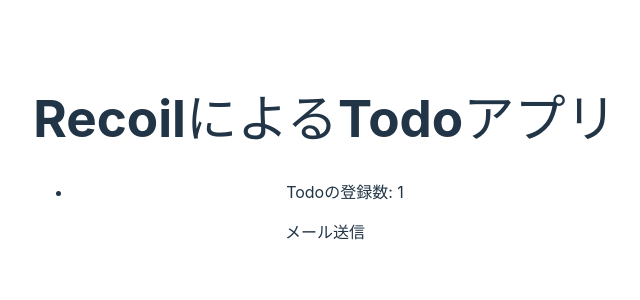
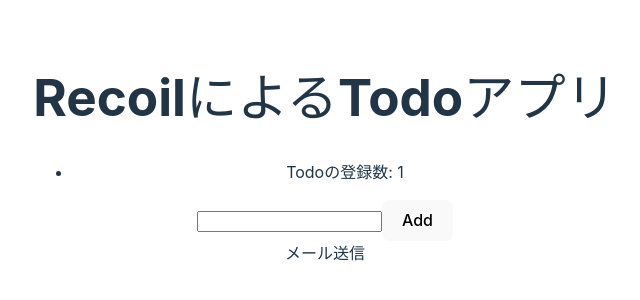
Before and after one commit to jimachi/react-repices, a React (Vite) app: page / in a window 1280 px wide. Shown: the part 250-550 px from the top of the page, without its empty margins (315-955 px from the left). Built offline with nearby package versions, Linux system fonts and the light colour scheme.

Commit message:
add: itemの追加コンポーネントの追加

```diff
--- /dev/null
+++ b/src/components/TodoItemCreator.tsx
@@ -0,0 +1,43 @@
+import React, { useState } from "react";
+import { useRecoilValue, useRecoilState } from "recoil";
+
+import { todoListState } from "../states/atoms/todoList";
+import TodoListStats from "./TodoListStats";
+
+let id = 1;
+const getId = () => {
+  return id++;
+};
+
+const TodoItemCreator: React.FC = () => {
+  const [title, setTitle] = useState("");
+  // useRecoilValueは値を取得するのみ、変更はできない
+  // const todoList = useRecoilValue(todoListState);
+  // useRecoilStateは値を更新するときに使う
+  const [todoList, setTodoList] = useRecoilState(todoListState);
+
+  const addItem = () => {
+    setTodoList((oldTodoList) => [
+      ...oldTodoList,
+      {
+        id: getId(),
+        title,
+        isComplete: false,
+      },
+    ]);
+    setTitle("");
+  };
+
+  return (
+    <>
+      <input
+        type="text"
+        value={title}
+        onChange={(e) => setTitle(e.target.value)}
+      />
+      <button onClick={addItem}>Add</button>
+    </>
+  );
+};
+
+export default TodoItemCreator;
--- a/src/components/TodoList.tsx
+++ b/src/components/TodoList.tsx
@@ -1,21 +1,24 @@
-import React from "react";
-import { useRecoilValue } from "recoil";
+import React, { useState } from "react";
+import { useRecoilValue, useRecoilState } from "recoil";
 
 import { todoListState } from "../states/atoms/todoList";
 import TodoListStats from "./TodoListStats";
+import TodoItemCreator from "./TodoItemCreator";
+
+let id = 1;
+const getId = () => {
+  return id++;
+};
 
 const TodoList: React.FC = () => {
-  // useRecoilValueは値を取得するのみ、変更はできない
-  const _todoList = useRecoilValue(todoListState);
-
-  // useRecoilStateは値を更新するときに使う
-  // const [todoList, setTodoList] = useRecoilState(todoListState);
+  const todoList = useRecoilValue(todoListState);
 
   return (
     <>
       <h1>RecoilによるTodoアプリ</h1>
       <TodoListStats />
-      {_todoList.map((item) => (
+      <TodoItemCreator />
+      {todoList.map((item) => (
         <div key={item.id}>{item.title}</div>
       ))}
     </>
```
